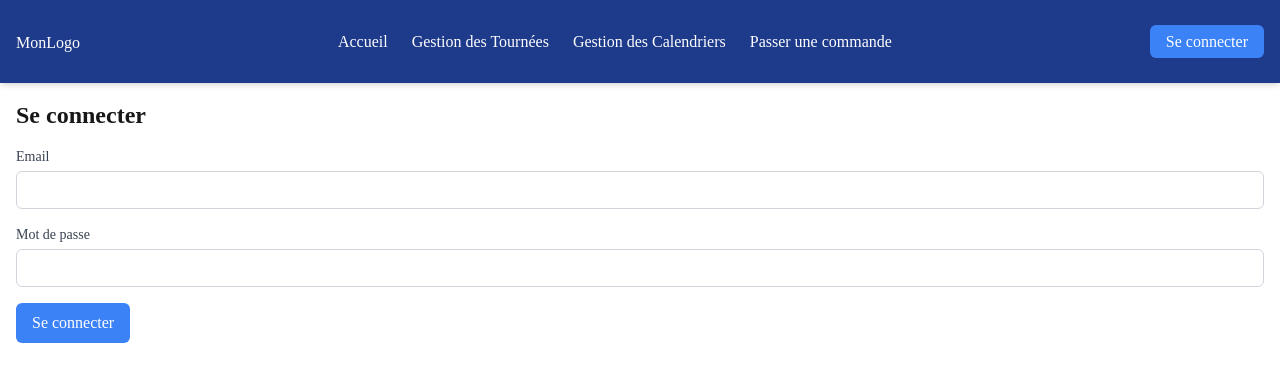
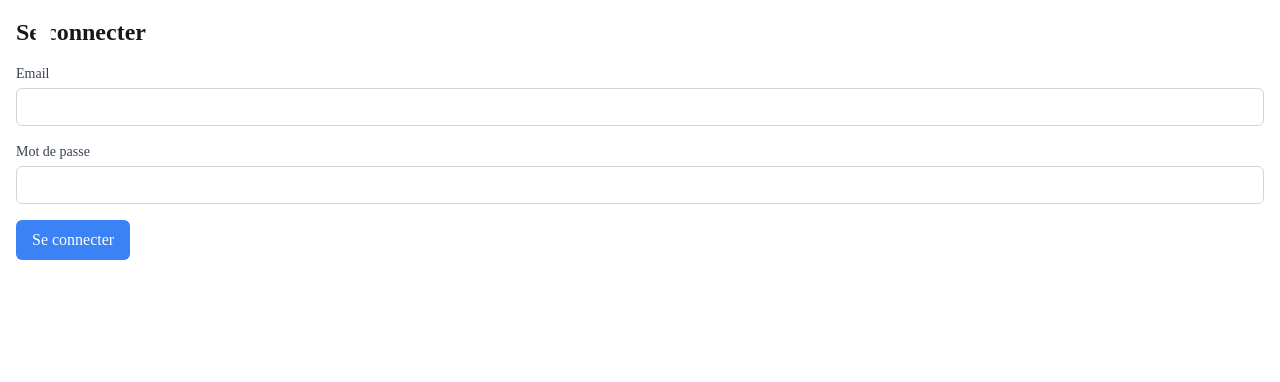
Before and after one commit to JRinor/projet_cocagne_next, a Next.js app in the folder my-next-app/: page /login in a window 1280 px wide. Shown: the top 382 px of the page. Built offline with nearby package versions, Linux system fonts and the light colour scheme.

Commit message:
Update Header.js

```diff
--- a/my-next-app/src/components/Header.js
+++ b/my-next-app/src/components/Header.js
@@ -1,78 +1,86 @@
-import { useState, useEffect } from 'react';
-import { useRouter } from 'next/router';
-import routes from '../config/routes';
+import { useState, useEffect, useRef } from "react";
+import { useRouter } from "next/router";
+import routes from "../config/routes";
 
-const Header = () => {
-  const [isLoggedIn, setIsLoggedIn] = useState(false);
-  const [showDropdown, setShowDropdown] = useState(false);
+export default function Header() {
+  const [isMenuOpen, setIsMenuOpen] = useState(false);
+  const menuRef = useRef(null);
   const router = useRouter();
 
+  // Gestion des clics externes pour fermer le menu
   useEffect(() => {
-    const token = localStorage.getItem('token');
-    setIsLoggedIn(!!token);
-  }, []);
+    const handleClickOutside = (event) => {
+      if (menuRef.current && !menuRef.current.contains(event.target)) {
+        setIsMenuOpen(false);
+      }
+    };
 
-  const handleLogout = () => {
-    localStorage.removeItem('token');
-    setIsLoggedIn(false);
-    router.push('/');
-  };
+    if (isMenuOpen) {
+      window.addEventListener("click", handleClickOutside);
+    } else {
+      window.removeEventListener("click", handleClickOutside);
+    }
+
+    return () => window.removeEventListener("click", handleClickOutside);
+  }, [isMenuOpen]);
 
   return (
-    <header className="bg-blue-900 text-white shadow-md">
-      <div className="max-w-7xl mx-auto px-4 py-6 flex justify-between items-center">
-        {/* Logo */}
-        <div className="text-2xl font-semibold">
-          <a href="/" className="hover:text-blue-300">MonLogo</a>
-        </div>
+    <header className="absolute top-0 left-0 flex justify-between items-center px-8 py-4 w-full z-10 text-white font-serif bg-transparent">
+      {/* Logo avec redirection vers l'accueil */}
+      <div
+        className="text-3xl font-bold cursor-pointer"
+        onClick={() => router.push("/")}
+      >
+        JC
+      </div>
 
-        {/* Navigation Links */}
-        <nav>
-          <ul className="flex space-x-6">
-            {routes.map(route => (
-              <li key={route.path}>
-                <a href={route.path} className="hover:text-blue-300">{route.name}</a>
-              </li>
-            ))}
-          </ul>
+      {/* Bouton du menu hamburger */}
+      <button
+        className="md:hidden text-4xl"
+        onClick={(e) => {
+          e.stopPropagation();
+          setIsMenuOpen(!isMenuOpen);
+        }}
+        aria-label="Toggle menu"
+      >
+        ☰
+      </button>
+
+      {/* Boîte de navigation */}
+      <div
+        ref={menuRef}
+        className={`fixed top-0 right-0 h-full w-2/3 bg-red-900 bg-opacity-90 text-white transform transition-transform duration-300 ${
+          isMenuOpen ? "translate-x-0" : "translate-x-full"
+        } z-50 md:hidden flex flex-col justify-center items-center`}
+      >
+        <nav className="flex flex-col gap-8 text-center">
+          {routes.map((route) => (
+            <button
+              key={route.path}
+              className="text-2xl font-light tracking-wide hover:text-green-400 transition-all"
+              onClick={() => {
+                router.push(route.path);
+                setIsMenuOpen(false);
+              }}
+            >
+              {route.name}
+            </button>
+          ))}
         </nav>
+      </div>
 
-        {/* User Account */}
-        <div className="relative">
-          {isLoggedIn ? (
-            <div className="flex items-center space-x-4">
-              <button
-                onClick={() => setShowDropdown(!showDropdown)}
-                className="bg-blue-500 hover:bg-blue-700 text-white px-4 py-2 rounded-md"
-              >
-                Mon compte
-              </button>
-              {showDropdown && (
-                <div className="absolute right-0 mt-2 w-48 bg-white rounded-md shadow-lg py-2 z-20">
-                  <a
-                    href="/mon-espace"
-                    className="block px-4 py-2 text-gray-800 hover:bg-gray-200"
-                  >
-                    Mon espace
-                  </a>
-                  <button
-                    onClick={handleLogout}
-                    className="block w-full text-left px-4 py-2 text-gray-800 hover:bg-gray-200"
-                  >
-                    Déconnexion
-                  </button>
-                </div>
-              )}
-            </div>
-          ) : (
-            <a href="/login" className="bg-blue-500 hover:bg-blue-700 text-white px-4 py-2 rounded-md">
-              Se connecter
-            </a>
-          )}
-        </div>
-      </div>
+      {/* Navigation classique pour les grands écrans */}
+      <nav className="hidden md:flex gap-10">
+        {routes.map((route) => (
+          <button
+            key={route.path}
+            className="text-lg font-serif tracking-wide hover:text-green-400 transition-colors"
+            onClick={() => router.push(route.path)}
+          >
+            {route.name}
+          </button>
+        ))}
+      </nav>
     </header>
   );
-};
-
-export default Header;
+}
```
